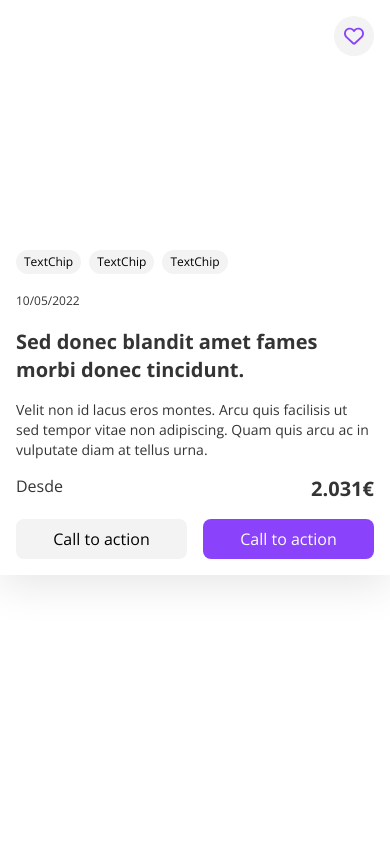
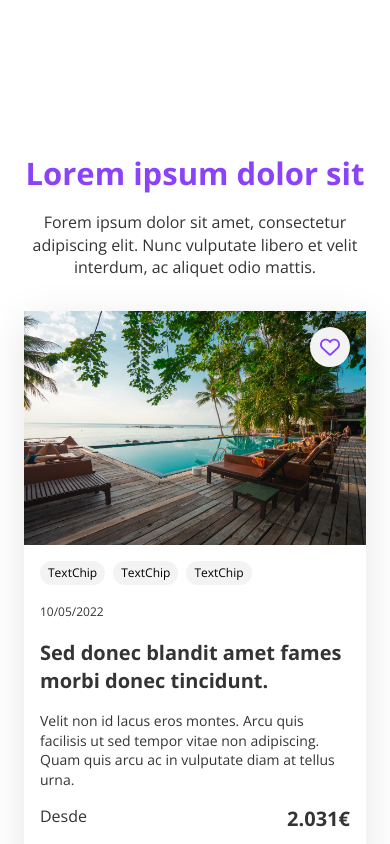
Before and after one commit to mabaitua/manifest, an Angular app: page / in a window 390 px wide. Shown: the top 844 px of the page. Built offline with nearby package versions, Linux system fonts and the light colour scheme.

Commit message:
creación container cards y estilos

```diff
--- a/src/app/app.component.html
+++ b/src/app/app.component.html
@@ -1 +1,24 @@
-<app-card></app-card>
+<div class="container">
+    <div class="container__grid">
+
+    </div>
+
+    <div class="container__full"></div>
+
+    <div class="container__grid">
+        <div class="container__grid__text">
+            <h2 class="text--center">Lorem ipsum dolor sit</h2>
+            <p class="text--center">Forem ipsum dolor sit amet, consectetur adipiscing elit. Nunc vulputate libero et velit interdum, ac aliquet odio mattis.</p>
+        </div>
+        <div class="container__grid__cards">
+            <app-card></app-card>
+            <app-card></app-card>
+            <app-card></app-card>
+            <app-card></app-card>
+            <app-card></app-card>
+            <app-card></app-card>
+            <app-card></app-card>
+            <app-card></app-card>
+        </div>
+    </div>
+</div>
--- a/src/app/app.component.scss
+++ b/src/app/app.component.scss
@@ -0,0 +1,44 @@
+@import '../styles/colors';
+@import '../styles/variables';
+
+.container{
+    .container__grid{
+        width: 100%;
+        display: flex;
+        justify-content: center;
+        align-items: center;
+        flex-direction: column;
+        gap: $space-400;
+        margin: $size-1000 auto;
+        .container__grid__text{
+            display: grid;
+            gap: $space-200;
+            width: 660px;
+        }
+        .container__grid__cards{
+            display: grid;
+            grid-template-columns: repeat(4, 1fr);
+            grid-template-rows: repeat(2, auto);
+            gap: $space-200;
+        }
+    }
+}
+
+// Móvil
+@media (max-width: 576px){
+    .container{
+        padding: $space-300;;
+        .container__grid{
+            gap: $space-400;
+            margin: $space-800 auto;
+            .container__grid__text{
+                width: 100%;
+            }
+            .container__grid__cards{
+                grid-template-columns: repeat(1, 1fr);
+                grid-template-rows: repeat(1, auto);
+                gap: $space-300;
+            }
+        }
+    }
+}
--- a/src/app/shared/card/card.component.html
+++ b/src/app/shared/card/card.component.html
@@ -1,6 +1,7 @@
 <article class="card">
     <section class="card__imgHolder">
         <app-chip-icon class="card__imgHolder__chip"></app-chip-icon>
+        <img src="assets/img/card-1.png" class="card__imgHolder__img" alt="imagen card">
     </section>
     <section class="card__content">
         <div class="card__content__description">
```
